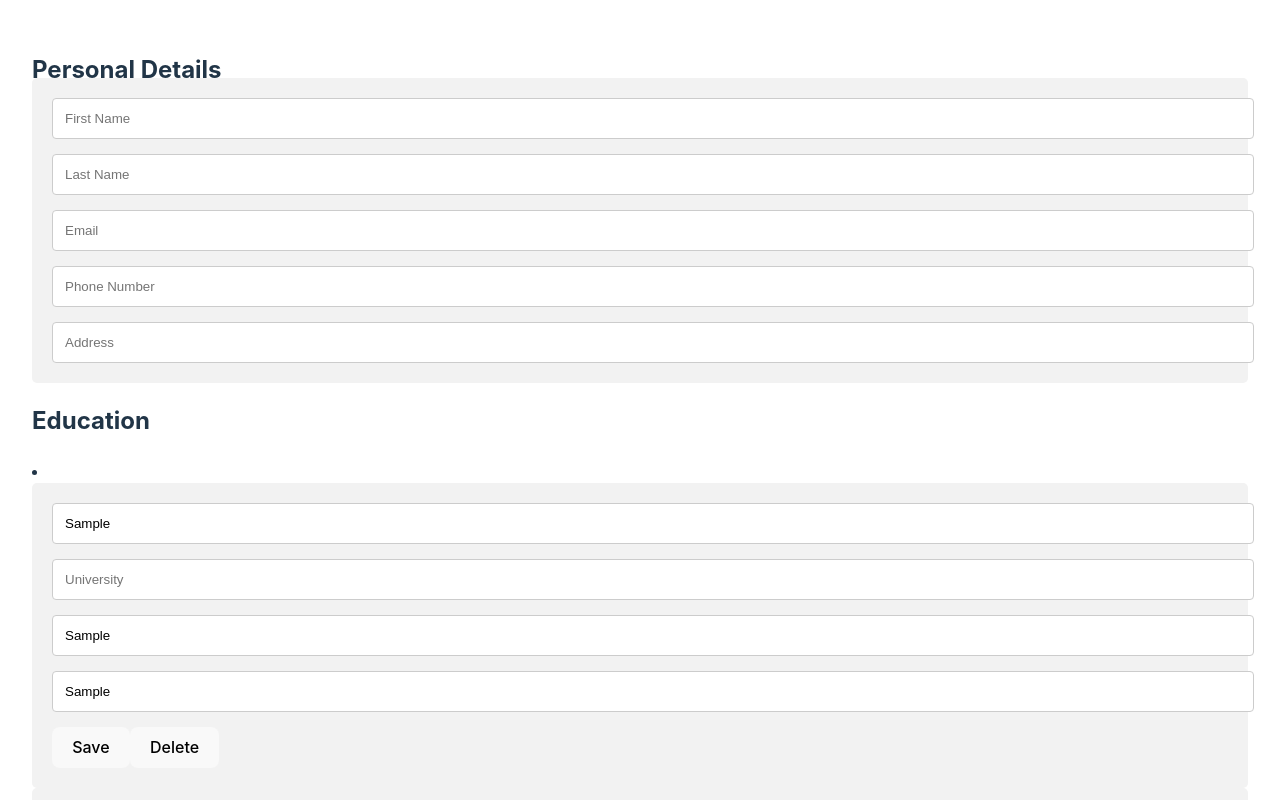
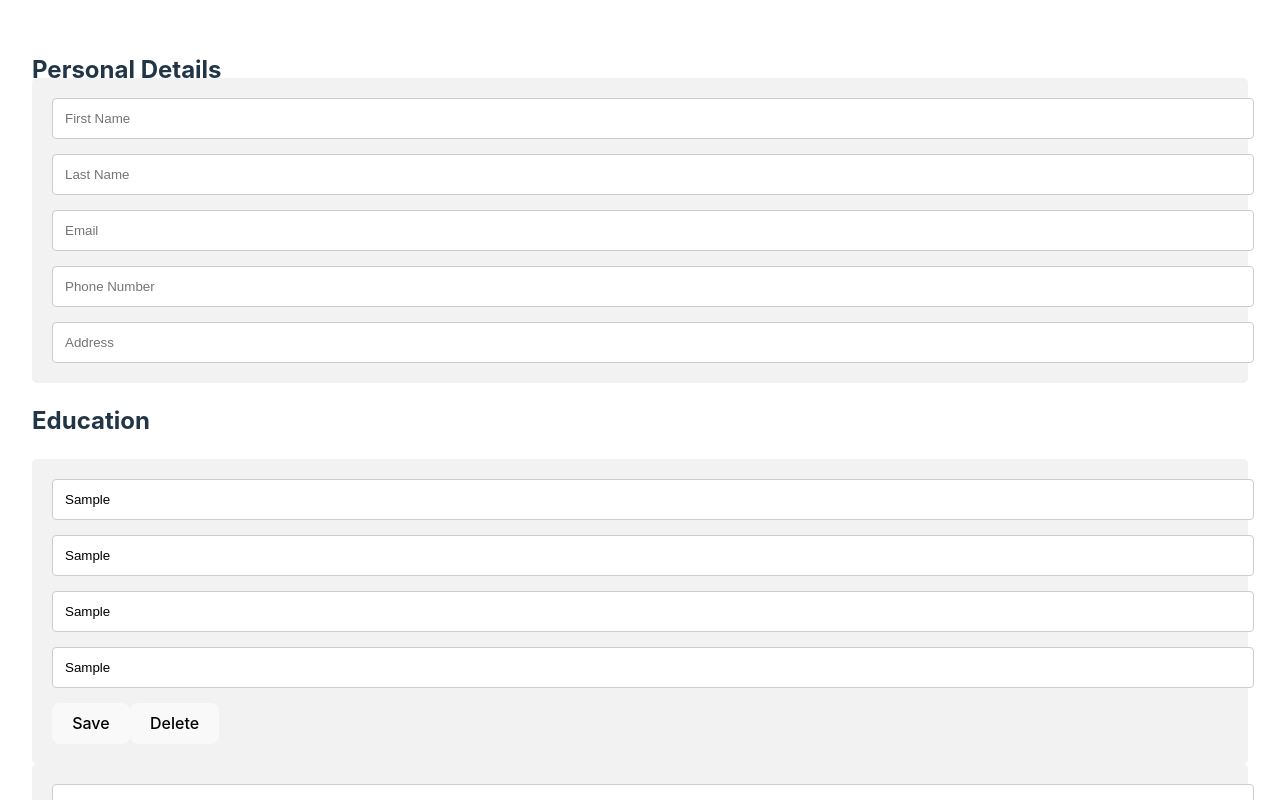
Before and after one commit to Samuel-Duncan/cv-application, a React (Vite) app: page / in a window 1280 px wide. Both pictures are taken after typing "Sample", "Sample", "Sample", "Sample" into the empty fields and a click on the button "Add". Shown: the top 800 px of the page. Built offline with nearby package versions, Linux system fonts and the light colour scheme.

Commit message:
Fix issue where school wasn't carrying over
Initial school property wasn't appearing in editable form. Now it is.

```diff
--- a/src/components/EducationForm.jsx
+++ b/src/components/EducationForm.jsx
@@ -16,7 +16,7 @@ function EducationForm({ formData, add, save, remove }) {
               <input
                 type="text"
                 placeholder="University"
-                defaultValue={formData.university}
+                defaultValue={formData.school}
               ></input>
               <input
                 type="text"
--- a/src/components/EducationPreview.jsx
+++ b/src/components/EducationPreview.jsx
@@ -1,3 +1,5 @@
+import "../styles/EducationPreview.css";
+
 function EducationPreview({ id, course, school, start, end }) {
   return (
     <li key={id}>
--- /dev/null
+++ b/src/styles/EducationPreview.css
@@ -0,0 +1,3 @@
+* {
+  list-style: none;
+}
```
